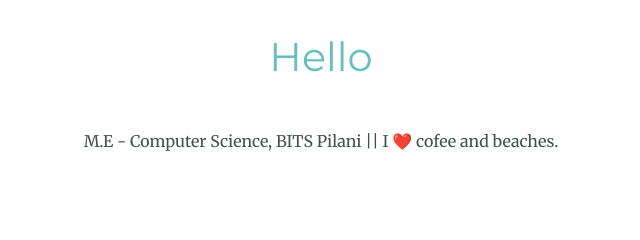
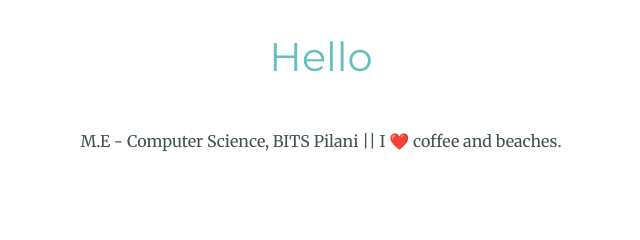
Before and after one commit to SwapnilAkash/Personal-Website, a plain HTML site: page index.html in a window 1280 px wide. Shown: the part 980-1220 px from the top of the page, 319-959 px from the left. Drawn offline with Linux system fonts and the light colour scheme.

Commit message:
Update index.html
Changed bio

```diff
--- a/index.html
+++ b/index.html
@@ -28,7 +28,7 @@
         <div class="profile">
           <img src="images/swapnil.png" alt="profile-pic" height="150px" width="150px">
           <h2>Hello</h2>
-          <p class="about">M.E - Computer Science, BITS Pilani || I ❤️ cofee and beaches.</p>
+          <p class="about">M.E - Computer Science, BITS Pilani || I ❤️ coffee and beaches.</p>
         </div>
         <hr>
         <div class="skills">
```
